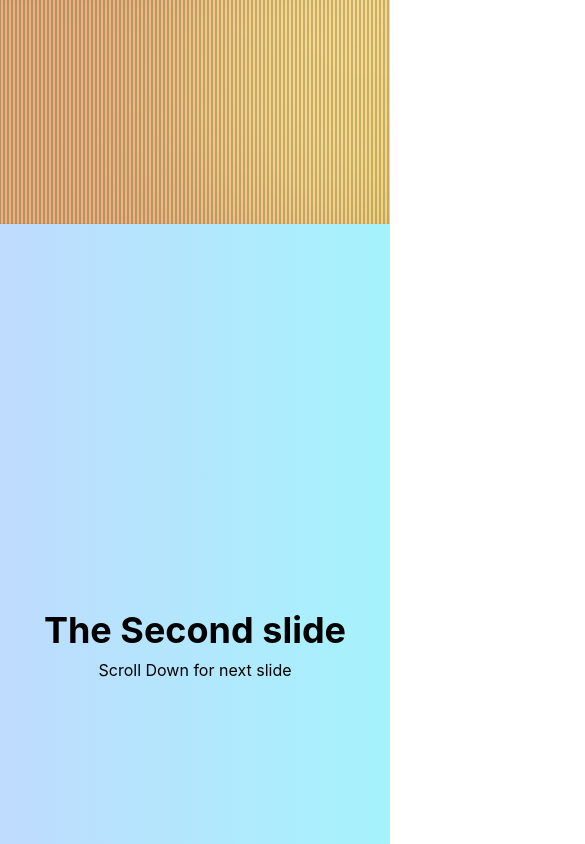
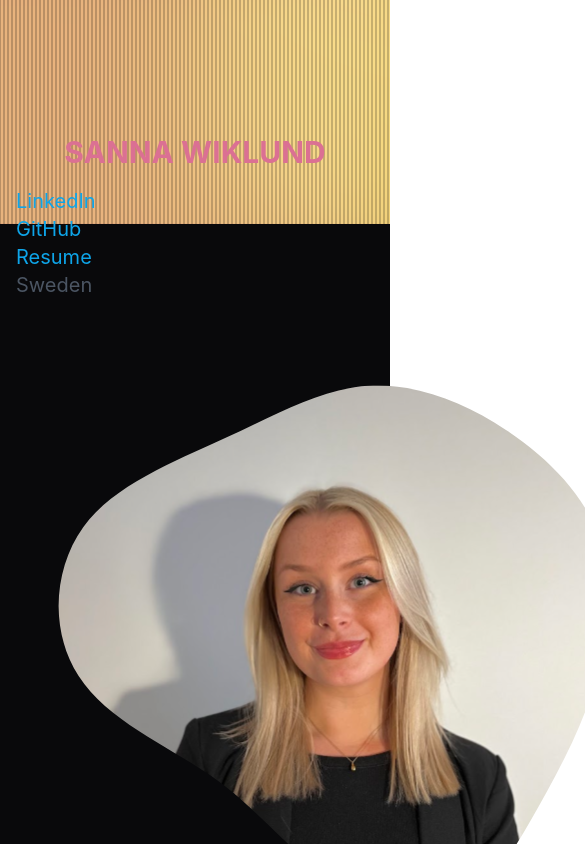
Before and after one commit to sannawiklund/Portfolio, a React (Create React App) app: page / in a window 390 px wide. Shown: the part 620-1464 px from the top of the page, 585 px wide, since content can reach past the window. Built offline with nearby package versions, Linux system fonts and the light colour scheme.

Commit message:
First draft

```diff
--- a/src/ComponentStyling/AboutMe.css
+++ b/src/ComponentStyling/AboutMe.css
@@ -0,0 +1,13 @@
+/* About Me Styling */
+
+#name {
+    color: palevioletred;
+}
+
+a #title  {
+    text-transform: capitalize;
+}
+
+#links {
+
+}
--- a/src/Components/AboutMe.js
+++ b/src/Components/AboutMe.js
@@ -1,14 +1,72 @@
 import { Component } from 'react';
 import '../ComponentStyling/AboutMe.css';
+import profilePicture from '../Assets/ProfilePicture.jpg';
 
 function AboutMe() {
   return (
+    <div className="sticky top-0 h-[90vh] flex flex-col items-center justify-center bg-zinc-950">
+      <section>
+        <div className="px-4 mx-auto sm:px-6 lg:px-8 max-w-7xl">
 
-    <div class="sticky top-0 h-[100vh] flex flex-col items-center justify-center bg-gradient-to-r from-blue-200 to-cyan-200" id = "AboutMe">
-        <h2 class="text-4xl font-bold">The Second slide</h2>
-        <p class="mt-2">Scroll Down for next slide</p>
+          <div className="grid items-center grid-cols-1 md:">
+
+            <div>
+              <h2 className="text-3xl font-bold leading-tight text-black dark:text-white sm:text-4xl lg:text-5xl flex items-center justify-center" id='name'>
+                SANNA WIKLUND
+              </h2>
+
+              <p className="mt-4 text-xl text-gray-600 dark:text-gray-300 md:mt-8" id='link-elements'>
+                <a href="https://www.linkedin.com/in/sannawiklund/" className="transition-all duration-200 text-sky-500 dark:text-sky-400 hover:text-sky-600 dark:hover:text-sky-500 hover:underline">LinkedIn</a>
+
+                <br></br>
+
+                <a href="https://github.com/sannawiklund" className="transition-all duration-200 text-sky-500 dark:text-sky-400 hover:text-sky-600 dark:hover:text-sky-500 hover:underline">GitHub</a>
+
+                <br></br>
+
+                <a href="#" className="transition-all duration-200 text-sky-500 dark:text-sky-400 hover:text-sky-600 dark:hover:text-sky-500 hover:underline">Resume</a>
+
+                <br></br>
+
+                <p>
+                  Sweden
+                </p>
+
+              </p>
+            </div>
+
+            <div className="relative w-[700px] h-[700px] mx-auto">
+              <svg className="h-full w-full" viewBox="0 0 200 200" xmlns="http://www.w3.org/2000/svg">
+                <defs>
+                  <pattern id="profilePattern" x="0" y="0" width="1" height="1">
+                    <image
+                      x="0"
+                      y="-8"
+                      width="80%"
+                      height="80%"
+                      preserveAspectRatio="xMidYMid slice"
+                      href={profilePicture}
+                    />
+                  </pattern>
+                </defs>
+                <path
+                  fill="url(#profilePattern)"
+                  d="M40,-62.6C52.2,-54.5,62.5,-43.9,66.9,-31.4C71.3,-18.9,69.6,-4.6,65.9,8.3C62.2,21.1,56.4,32.5,49.2,45.2C42.1,57.9,33.7,72.1,22.2,75.3C10.7,78.5,-3.9,70.7,-14.8,62.1C-25.7,53.5,-32.8,44.1,-44.9,35.8C-57,27.5,-74,20.3,-82.1,7.7C-90.3,-4.8,-89.5,-22.7,-80.8,-34.8C-72,-46.9,-55.2,-53.3,-40.4,-60.2C-25.6,-67,-12.8,-74.3,0.6,-75.2C13.9,-76.1,27.9,-70.6,40,-62.6Z"
+                  transform="translate(100 100)"
+                />
+              </svg>
+            </div>
+
+            <h2 className="text-3xl font-bold leading-tight text-black dark:text-white sm:text-4xl lg:text-5xl" id='title'>
+              FULLSTACK DEVELOPER | .NET
+            </h2>
+
+          </div>
+
+        </div>
+
+      </section>
     </div>
-
   );
 }
 
```
Also changed, not shown: src/Assets/ProfilePicture.jpg (added).
